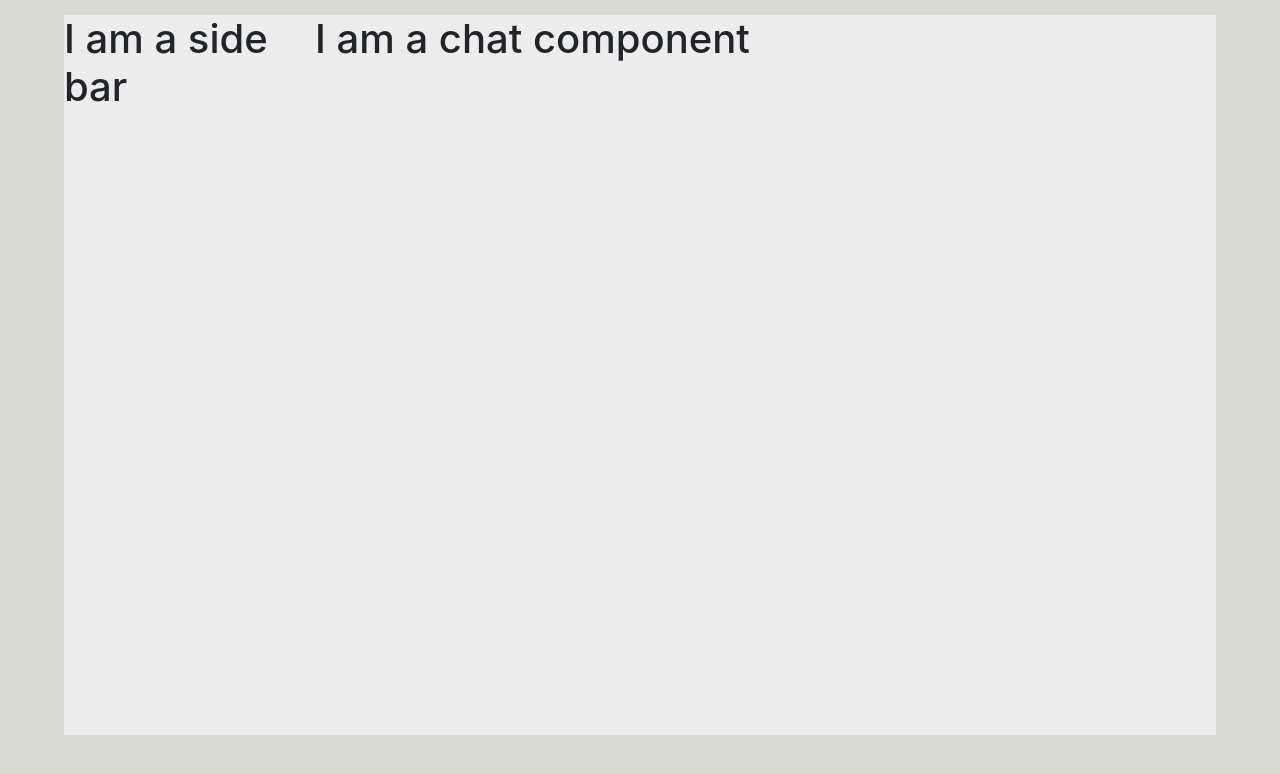
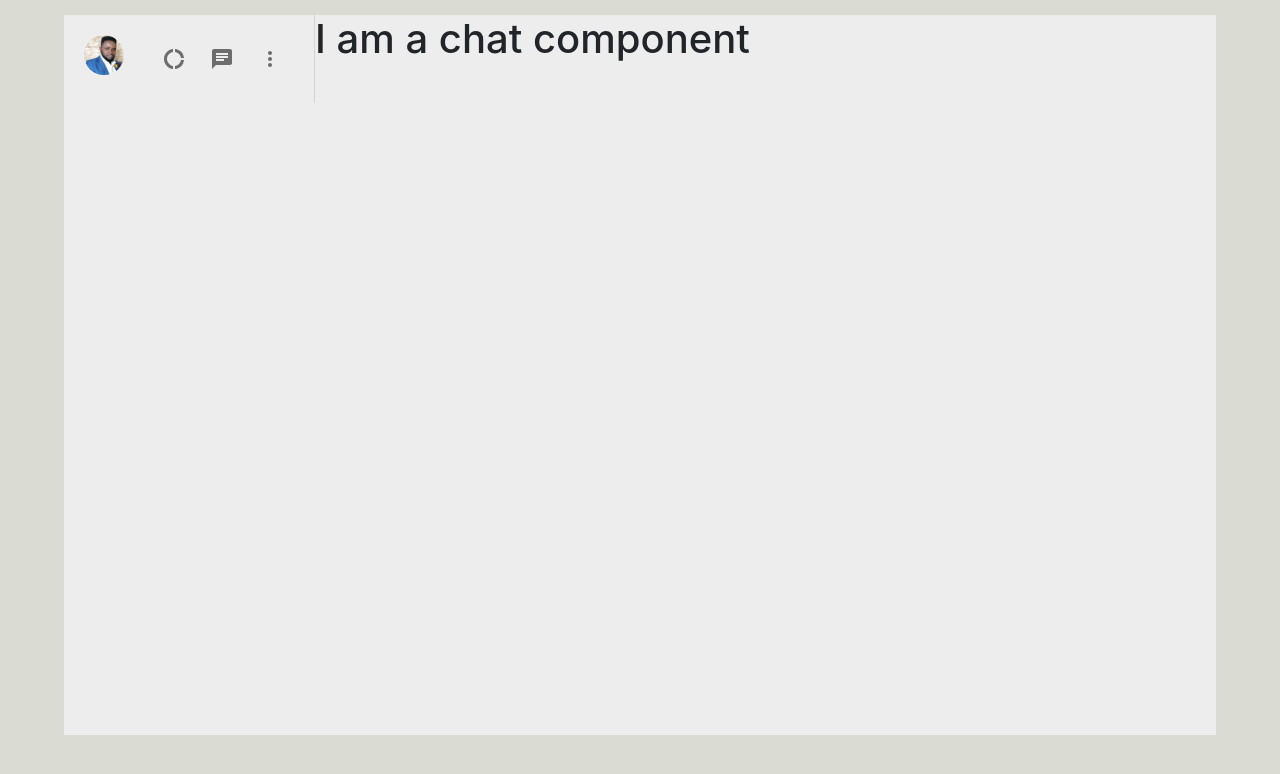
Before and after one commit to jamesoyanna/WhatsApp-Mern, a React (Create React App) app: page / in a window 1280 px wide. Shown: the top 774 px of the page. Built offline with nearby package versions, Linux system fonts and the light colour scheme.

Commit message:
added app icons

```diff
--- a/package.json
+++ b/package.json
@@ -6,6 +6,8 @@
     "@fortawesome/fontawesome-svg-core": "^1.2.29",
     "@fortawesome/free-solid-svg-icons": "^5.13.1",
     "@fortawesome/react-fontawesome": "^0.1.11",
+    "@material-ui/core": "^4.11.0",
+    "@material-ui/icons": "^4.9.1",
     "@testing-library/jest-dom": "^4.2.4",
     "@testing-library/react": "^9.3.2",
     "@testing-library/user-event": "^7.1.2",
--- a/src/components/SideBar.jsx
+++ b/src/components/SideBar.jsx
@@ -1,12 +1,30 @@
 import React from 'react';
 import sidebar from './sidebar.css';
+import DonutLargeIcon from "@material-ui/icons/DonutLarge";
+import {Avatar, IconButton } from "@material-ui/core";
+import ChatIcon from "@material-ui/icons/Chat";
+import MoreVertIcon from "@material-ui/icons/MoreVert";
+import img from '../images/jayman.jpg'
+
 
 const SideBar = () => {
     return (
-        <div className="sidebar">
-            <h1>I am a side bar</h1>
-
+      <div className="sidebar">
+        <div className="sidebar__header">
+          <Avatar src= {img}/>
+          <div className="sidebar__headerRight">
+            <IconButton>
+              <DonutLargeIcon />
+            </IconButton>
+            <IconButton>
+              <ChatIcon />
+            </IconButton>
+            <IconButton>
+              <MoreVertIcon />
+            </IconButton>
+          </div>
         </div>
+      </div>
     );
 }
 
--- a/src/components/sidebar.css
+++ b/src/components/sidebar.css
@@ -3,3 +3,17 @@
     flex-direction: column;
     flex: 0.35;
 }
+
+.sidebar__header{
+    display: flex;
+    justify-content: space-between;
+    padding: 20px;
+    border-right: 1px solid lightgray;
+}
+
+.sidebar_headerRight{
+    display: flex;
+    align-items: center;
+    justify-content: center;
+    min-width: 10vw;
+}
```
Also changed, not shown: src/images/jayman.jpg (added), 1 other file (tests, documents, lock files or other folders).
